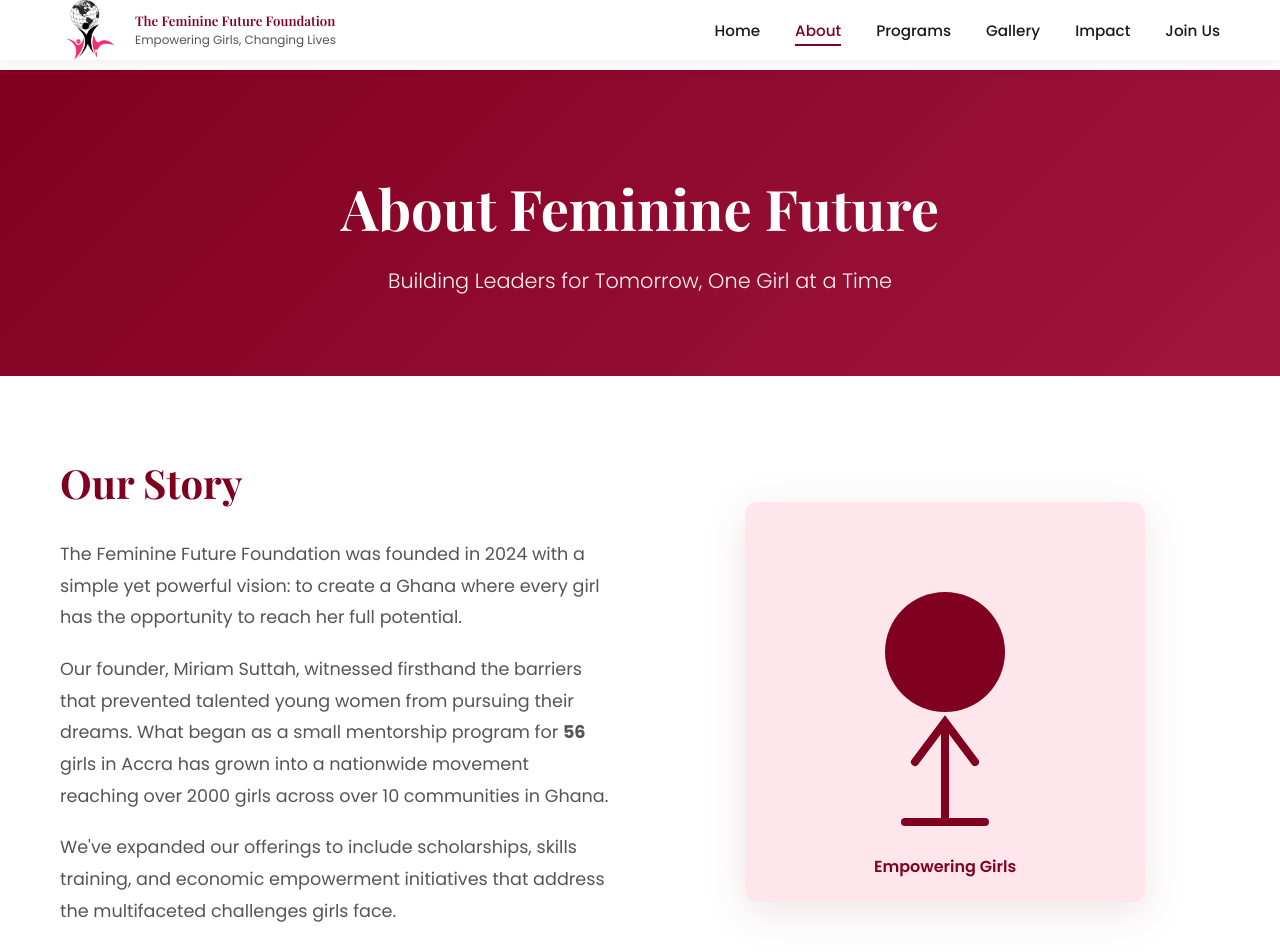
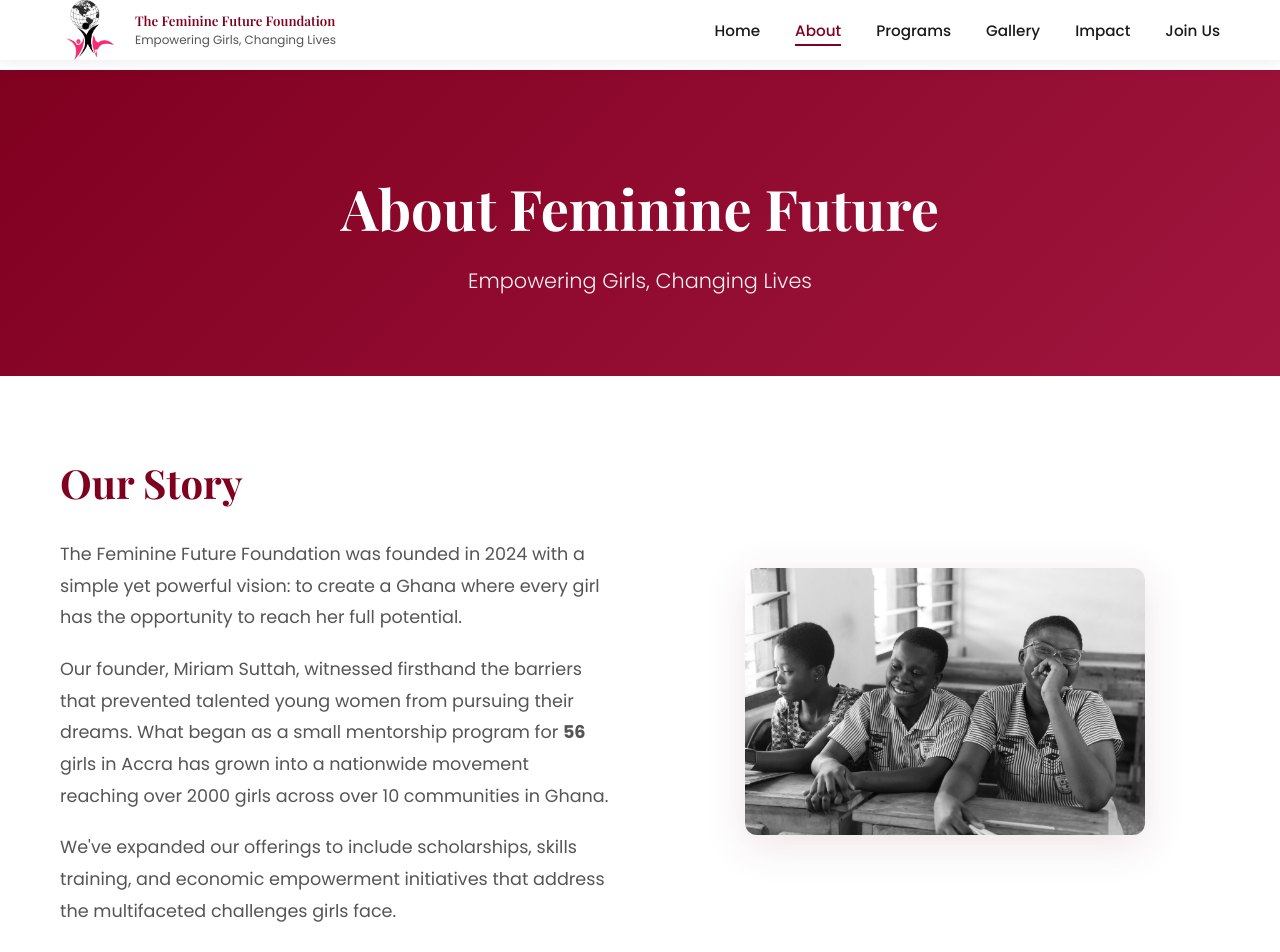
Before and after one commit to ellieGem/feminine-future, a React (Create React App) app: page /about in a window 1280 px wide. Shown: the top 952 px of the page. Built offline with nearby package versions, Linux system fonts and the light colour scheme; the HTML template or start-up script is replaced by a standard one.

Commit message:
Update social media links in Footer and enhance image styling in About page

```diff
--- a/src/components/Footer.js
+++ b/src/components/Footer.js
@@ -13,27 +13,27 @@ function Footer() {
             <h3>Feminine Future</h3>
             <p>Empowering girls and young women across Ghana through education, mentorship, and economic empowerment.</p>
             <div className="social-links">
-              <a href="https://www.facebook.com/thefemininefuturefoundation/" aria-label="Facebook">
+              <a href="https://www.facebook.com/share/17npK6RA1f/?mibextid=wwXIfr" aria-label="Facebook">
                 <svg width="24" height="24" viewBox="0 0 24 24" fill="currentColor">
                   <path d="M24 12.073c0-6.627-5.373-12-12-12s-12 5.373-12 12c0 5.99 4.388 10.954 10.125 11.854v-8.385H7.078v-3.47h3.047V9.43c0-3.007 1.792-4.669 4.533-4.669 1.312 0 2.686.235 2.686.235v2.953H15.83c-1.491 0-1.956.925-1.956 1.874v2.25h3.328l-.532 3.47h-2.796v8.385C19.612 23.027 24 18.062 24 12.073z"/>
                 </svg>
               </a>
-              <a href="https://www.instagram.com/thefemininefuturefoundation/" aria-label="Instagram">
+              <a href="https://www.instagram.com/thefemininefuturefoundation?igsh=ZXJzbHE4YWVnYTU2&utm_source=qr" aria-label="Instagram">
                 <svg width="24" height="24" viewBox="0 0 24 24" fill="currentColor">
                   <path d="M12 2.163c3.204 0 3.584.012 4.85.07 3.252.148 4.771 1.691 4.919 4.919.058 1.265.069 1.645.069 4.849 0 3.205-.012 3.584-.069 4.849-.149 3.225-1.664 4.771-4.919 4.919-1.266.058-1.644.07-4.85.07-3.204 0-3.584-.012-4.849-.07-3.26-.149-4.771-1.699-4.919-4.92-.058-1.265-.07-1.644-.07-4.849 0-3.204.013-3.583.07-4.849.149-3.227 1.664-4.771 4.919-4.919 1.266-.057 1.645-.069 4.849-.069zm0-2.163c-3.259 0-3.667.014-4.947.072-4.358.2-6.78 2.618-6.98 6.98-.059 1.281-.073 1.689-.073 4.948 0 3.259.014 3.668.072 4.948.2 4.358 2.618 6.78 6.98 6.98 1.281.058 1.689.072 4.948.072 3.259 0 3.668-.014 4.948-.072 4.354-.2 6.782-2.618 6.979-6.98.059-1.28.073-1.689.073-4.948 0-3.259-.014-3.667-.072-4.947-.196-4.354-2.617-6.78-6.979-6.98-1.281-.059-1.69-.073-4.949-.073zm0 5.838c-3.403 0-6.162 2.759-6.162 6.162s2.759 6.163 6.162 6.163 6.162-2.759 6.162-6.163c0-3.403-2.759-6.162-6.162-6.162zm0 10.162c-2.209 0-4-1.79-4-4 0-2.209 1.791-4 4-4s4 1.791 4 4c0 2.21-1.791 4-4 4zm6.406-11.845c-.796 0-1.441.645-1.441 1.44s.645 1.44 1.441 1.44c.795 0 1.439-.645 1.439-1.44s-.644-1.44-1.439-1.44z"/>
                 </svg>
               </a>
-              <a href="https://www.x.com/_FeminineFuture/" aria-label="Twitter">
+              <a href="https://x.com/_femininefuture?s=21&t=CXGqmg8PEA6vB2Y3m-YB7w" aria-label="Twitter">
                 <svg width="24" height="24" viewBox="0 0 24 24" fill="currentColor">
                   <path d="M23.953 4.57a10 10 0 01-2.825.775 4.958 4.958 0 002.163-2.723c-.951.555-2.005.959-3.127 1.184a4.92 4.92 0 00-8.384 4.482C7.69 8.095 4.067 6.13 1.64 3.162a4.822 4.822 0 00-.666 2.475c0 1.71.87 3.213 2.188 4.096a4.904 4.904 0 01-2.228-.616v.06a4.923 4.923 0 003.946 4.827 4.996 4.996 0 01-2.212.085 4.936 4.936 0 004.604 3.417 9.867 9.867 0 01-6.102 2.105c-.39 0-.779-.023-1.17-.067a13.995 13.995 0 007.557 2.209c9.053 0 13.998-7.496 13.998-13.985 0-.21 0-.42-.015-.63A9.935 9.935 0 0024 4.59z"/>
                 </svg>
               </a>
-              <a href="https://www.linkedin.com/in/thefemininefuturefoundation/" aria-label="LinkedIn">
+              <a href="https://youtube.com/@thefemininefuturefoundation?si=xhzVfsbKfePMhCFV" aria-label="YouTube">
                 <svg width="24" height="24" viewBox="0 0 24 24" fill="currentColor">
-                  <path d="M20.447 20.452h-3.554v-5.569c0-1.328-.027-3.037-1.852-3.037-1.853 0-2.136 1.445-2.136 2.939v5.667H9.351V9h3.414v1.561h.046c.477-.9 1.637-1.85 3.37-1.85 3.601 0 4.267 2.37 4.267 5.455v6.286zM5.337 7.433c-1.144 0-2.063-.926-2.063-2.065 0-1.138.92-2.063 2.063-2.063 1.14 0 2.064.925 2.064 2.063 0 1.139-.925 2.065-2.064 2.065zm1.782 13.019H3.555V9h3.564v11.452zM22.225 0H1.771C.792 0 0 .774 0 1.729v20.542C0 23.227.792 24 1.771 24h20.451C23.2 24 24 23.227 24 22.271V1.729C24 .774 23.2 0 22.222 0h.003z"/>
+                  <path d="M23.498 6.186a3.016 3.016 0 0 0-2.122-2.136C19.505 3.545 12 3.545 12 3.545s-7.505 0-9.377.505A3.017 3.017 0 0 0 .502 6.186C0 8.07 0 12 0 12s0 3.93.502 5.814a3.016 3.016 0 0 0 2.122 2.136c1.871.505 9.376.505 9.376.505s7.505 0 9.377-.505a3.015 3.015 0 0 0 2.122-2.136C24 15.93 24 12 24 12s0-3.93-.502-5.814zM9.545 15.568V8.432L15.818 12l-6.273 3.568z"/>774 23.2 0 22.222 0h.003z"/>
                 </svg>
               </a>
-              <a href="https://www.tiktok.com/@thefemininefuturefoundation" aria-label="tiktok">
+              <a href="https://www.tiktok.com/@thefemininefuture?_r=1&_t=ZS-93bef13cyKW" aria-label="TikTok">
                 <svg width="24" height="24" viewBox="0 0 24 24" fill="currentColor">
                   <path d="M12.003 2.003c.552 0 1 .448 1 1v8.634c0 2.21-1.791 4-4 4-2.209 0-4-1.79-4-4s1.791-4 4-4c.552 0 1-.448 1-1s-.448-1-1-1c-3.309 0-6 2.691-6 6s2.691 6 6 6c3.309 0 6-2.691 6-6V3.003c0-.552.448-1 1-1z"/>
                 </svg>
--- a/src/pages/About.css
+++ b/src/pages/About.css
@@ -50,6 +50,14 @@
   display: flex;
   justify-content: center;
   align-items: center;
+}
+
+.story-image img {
+  width: 100%;
+  max-width: 400px;
+  border-radius: 12px;
+  box-shadow: 0 10px 40px rgba(139, 71, 86, 0.15);
+  display: block;
 }
 
 .image-placeholder {
--- a/src/pages/About.js
+++ b/src/pages/About.js
@@ -64,7 +64,7 @@ function About() {
       <section className="page-header">
         <div className="container">
           <h1>About Feminine Future</h1>
-          <p>Building Leaders for Tomorrow, One Girl at a Time</p>
+          <p>Empowering Girls, Changing Lives</p>
         </div>
       </section>
 
@@ -93,37 +93,7 @@ function About() {
               </p>
             </div>
             <div className="story-image">
-              <div className="image-placeholder">
-                <svg
-                  viewBox="0 0 400 400"
-                  fill="none"
-                  xmlns="http://www.w3.org/2000/svg"
-                >
-                  <rect width="400" height="400" fill="var(--pale-maroon)" />
-                  <circle
-                    cx="200"
-                    cy="150"
-                    r="60"
-                    fill="var(--primary-maroon)"
-                  />
-                  <path
-                    d="M200 220 L200 320 M170 260 L200 220 L230 260 M160 320 L240 320"
-                    stroke="var(--primary-maroon)"
-                    strokeWidth="8"
-                    strokeLinecap="round"
-                  />
-                  <text
-                    x="200"
-                    y="370"
-                    textAnchor="middle"
-                    fill="var(--primary-maroon)"
-                    fontSize="16"
-                    fontWeight="600"
-                  >
-                    Empowering Girls
-                  </text>
-                </svg>
-              </div>
+              <img src="/images/img16.jpg" alt="Empowering Girls" />
             </div>
           </div>
         </div>
```
